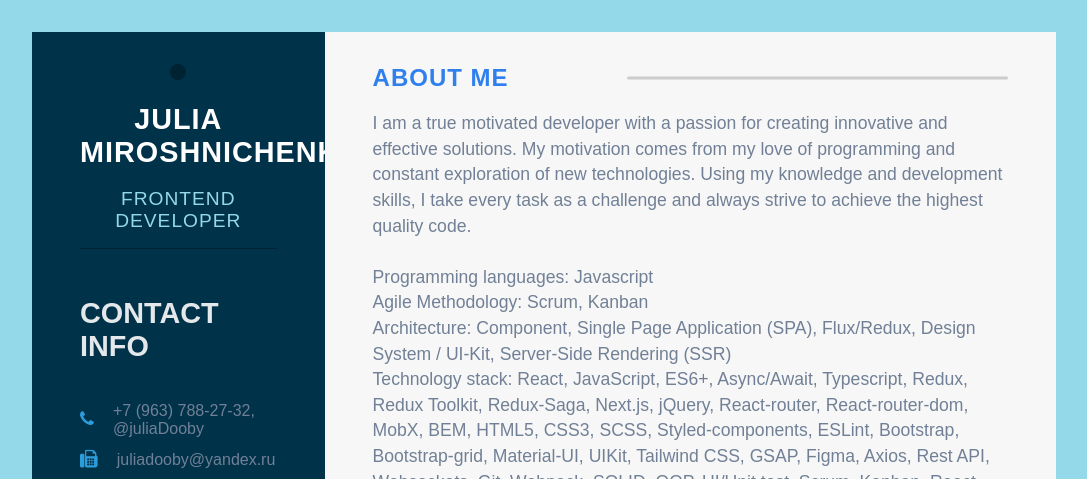
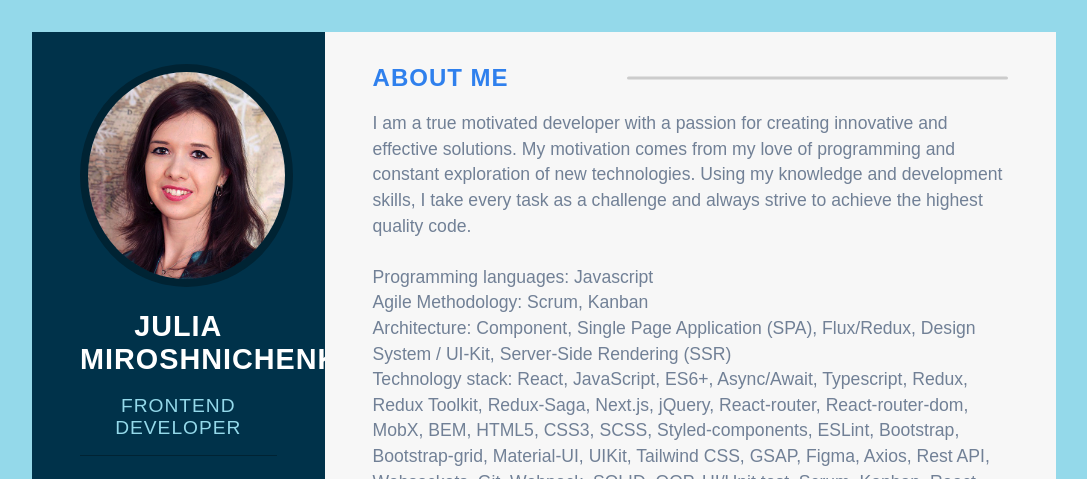
Before and after one commit to juliaDooby/CV, a plain HTML site: page index.html in a window 1280 px wide. Shown: the top 479 px of the page, without its empty margins (96-1183 px from the left). Drawn offline with Linux system fonts and the light colour scheme; the site is published under a folder, as on GitHub Pages, so addresses that start at the root find nothing.

Commit message:
Update index.html

```diff
--- a/index.html
+++ b/index.html
@@ -20,7 +20,7 @@
                         <div class="left-content">
                                 <div class="profile">
                                           <div class="image">
-                                                    <img src="/avatar.jpg" alt="">
+                                                    <img src="./avatar.jpg" alt="">
                                         </div>
                                         <h2 class="name">Julia Miroshnichenko</h2>
                                         <p class="career">Frontend Developer</p>
```
